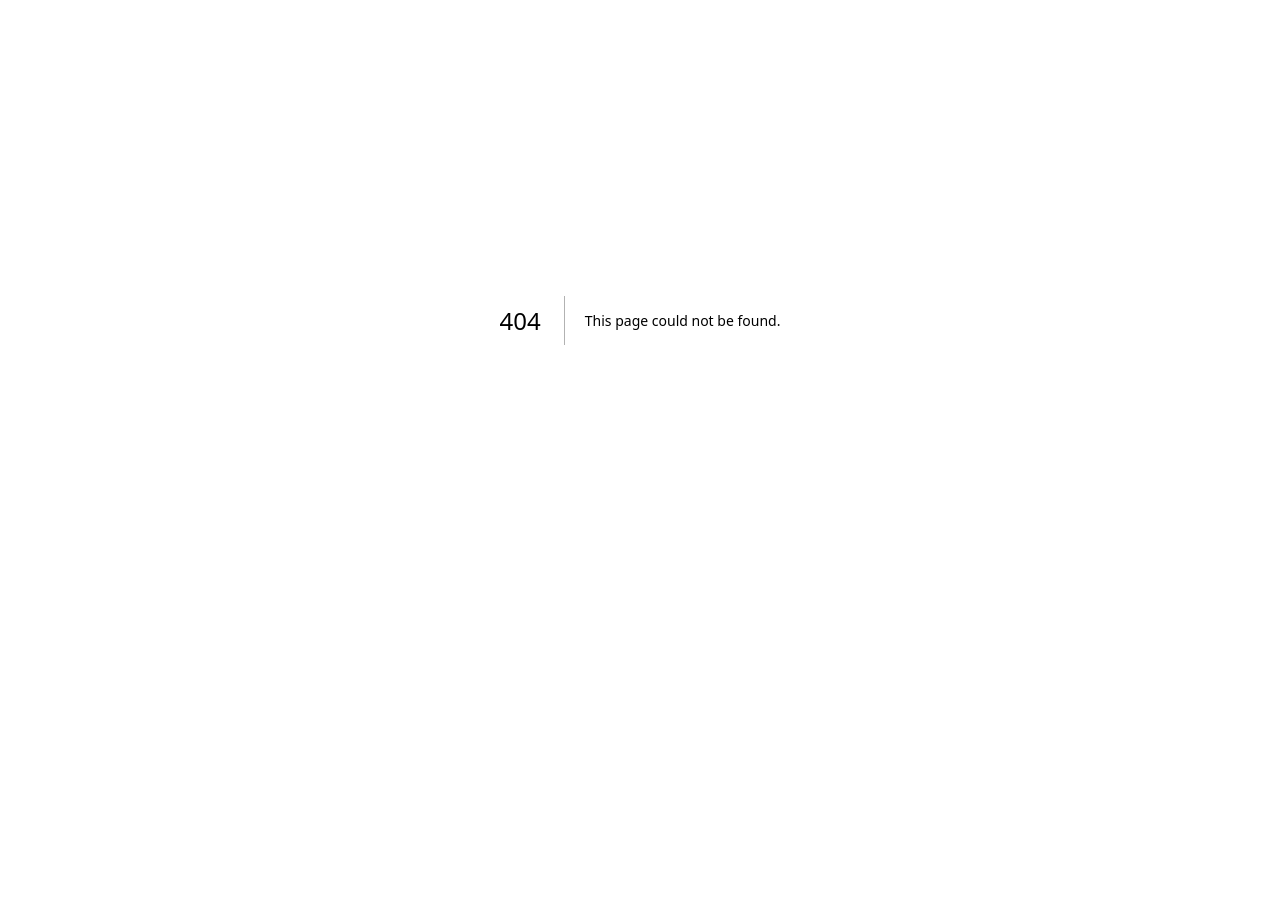
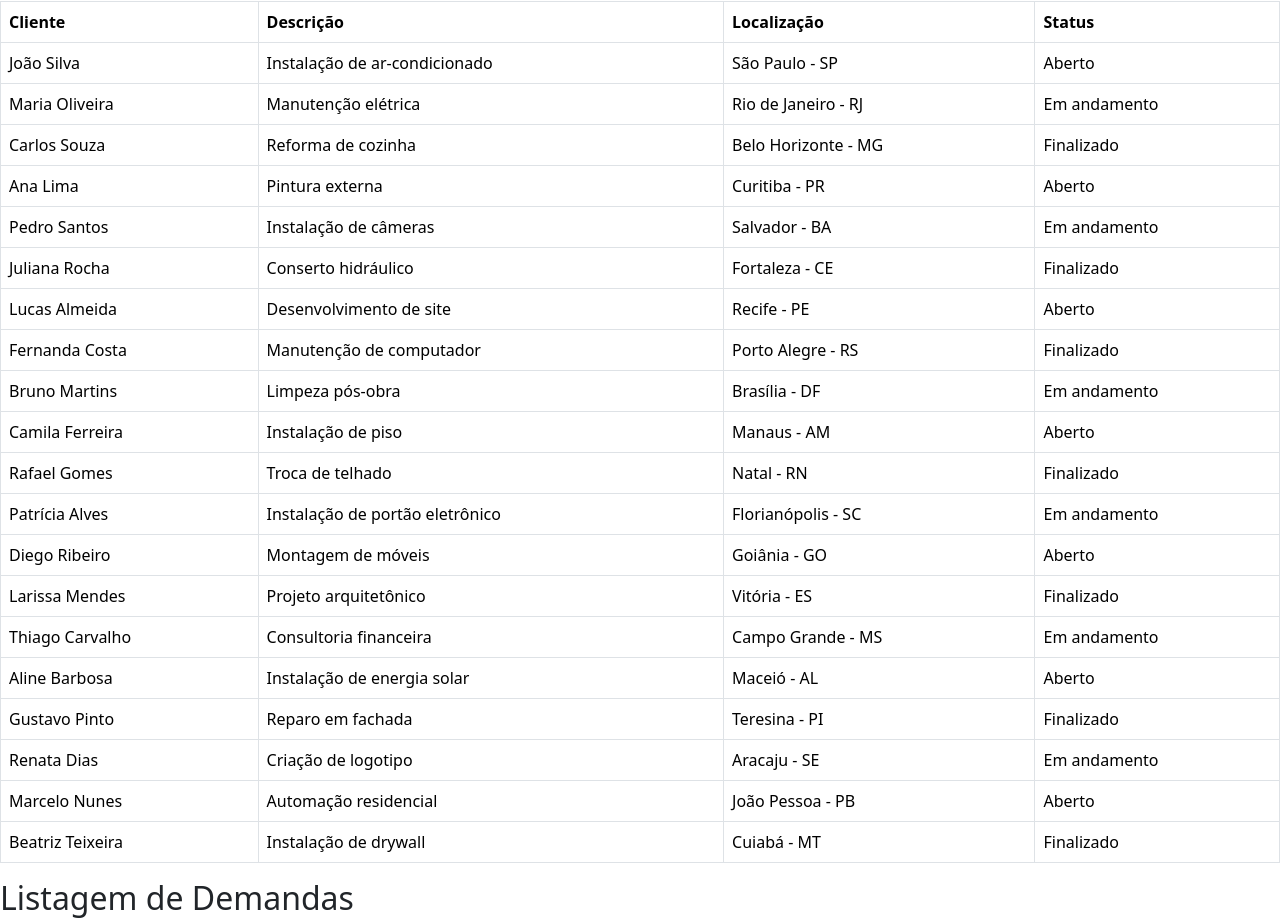
Before and after one commit to maria-gabriela18/pi-servicoja, a Next.js app: page /listagem_demandas in a window 1280 px wide. Before the commit this address had no page. Shown: the part 80-1004 px from the top of the page. Before the commit the page ends 800 px from the top, so only its background shows below. Built offline with nearby package versions, Linux system fonts and the light colour scheme.

Commit message:
Guardei os dados em um objeto na minha tela de cadastro
fiz um usestate, adicionei um onchange, criei a função salvar, etc

```diff
--- /dev/null
+++ b/app/listagem_demandas/page.js
@@ -0,0 +1,77 @@
+function ListagemDemanda() {
+
+  const demandas = [
+    { cliente: "João Silva", descricao: "Instalação de ar-condicionado", localizacao: "São Paulo - SP", status: "Aberto" },
+    { cliente: "Maria Oliveira", descricao: "Manutenção elétrica", localizacao: "Rio de Janeiro - RJ", status: "Em andamento" },
+    { cliente: "Carlos Souza", descricao: "Reforma de cozinha", localizacao: "Belo Horizonte - MG", status: "Finalizado" },
+    { cliente: "Ana Lima", descricao: "Pintura externa", localizacao: "Curitiba - PR", status: "Aberto" },
+    { cliente: "Pedro Santos", descricao: "Instalação de câmeras", localizacao: "Salvador - BA", status: "Em andamento" },
+    { cliente: "Juliana Rocha", descricao: "Conserto hidráulico", localizacao: "Fortaleza - CE", status: "Finalizado" },
+    { cliente: "Lucas Almeida", descricao: "Desenvolvimento de site", localizacao: "Recife - PE", status: "Aberto" },
+    { cliente: "Fernanda Costa", descricao: "Manutenção de computador", localizacao: "Porto Alegre - RS", status: "Finalizado" },
+    { cliente: "Bruno Martins", descricao: "Limpeza pós-obra", localizacao: "Brasília - DF", status: "Em andamento" },
+    { cliente: "Camila Ferreira", descricao: "Instalação de piso", localizacao: "Manaus - AM", status: "Aberto" },
+    { cliente: "Rafael Gomes", descricao: "Troca de telhado", localizacao: "Natal - RN", status: "Finalizado" },
+    { cliente: "Patrícia Alves", descricao: "Instalação de portão eletrônico", localizacao: "Florianópolis - SC", status: "Em andamento" },
+    { cliente: "Diego Ribeiro", descricao: "Montagem de móveis", localizacao: "Goiânia - GO", status: "Aberto" },
+    { cliente: "Larissa Mendes", descricao: "Projeto arquitetônico", localizacao: "Vitória - ES", status: "Finalizado" },
+    { cliente: "Thiago Carvalho", descricao: "Consultoria financeira", localizacao: "Campo Grande - MS", status: "Em andamento" },
+    { cliente: "Aline Barbosa", descricao: "Instalação de energia solar", localizacao: "Maceió - AL", status: "Aberto" },
+    { cliente: "Gustavo Pinto", descricao: "Reparo em fachada", localizacao: "Teresina - PI", status: "Finalizado" },
+    { cliente: "Renata Dias", descricao: "Criação de logotipo", localizacao: "Aracaju - SE", status: "Em andamento" },
+    { cliente: "Marcelo Nunes", descricao: "Automação residencial", localizacao: "João Pessoa - PB", status: "Aberto" },
+    { cliente: "Beatriz Teixeira", descricao: "Instalação de drywall", localizacao: "Cuiabá - MT", status: "Finalizado" }
+  ];
+
+  console.log(demandas);
+
+  return (
+    <div>
+      <h1> Lista de demandas </h1>
+      <hr />
+
+      <table className="table table-bordered">
+        <thead>
+          <tr>
+            <th>Cliente</th>
+            <th>Descrição</th>
+            <th>Localização</th>
+            <th>Status</th>
+          </tr>
+        </thead>
+        <tbody>
+          {
+            demandas.map(
+              item => <tr>
+                <td>{item.cliente}</td>
+                <td>{item.descricao}</td>
+                <td>{item.localizacao}</td>
+                <td>{item.status}</td>
+              </tr>
+            )
+          }
+        </tbody>
+      </table>
+
+
+      <h2>Listagem de Demandas</h2>
+
+      <table className="table table-bordered">
+        <thead>
+          <tr>
+            <th>Cliente</th>
+            <th>Descrição</th>
+            <th>Localização</th>
+            <th>Status</th>
+          </tr>
+        </thead>
+
+      </table>
+
+
+
+    </div>
+  );
+}
+
+export default ListagemDemanda;
```
Also changed, not shown: app/demanda_cadastro/page.js (renamed from app/demanda/page.js, +111 -81 lines).
